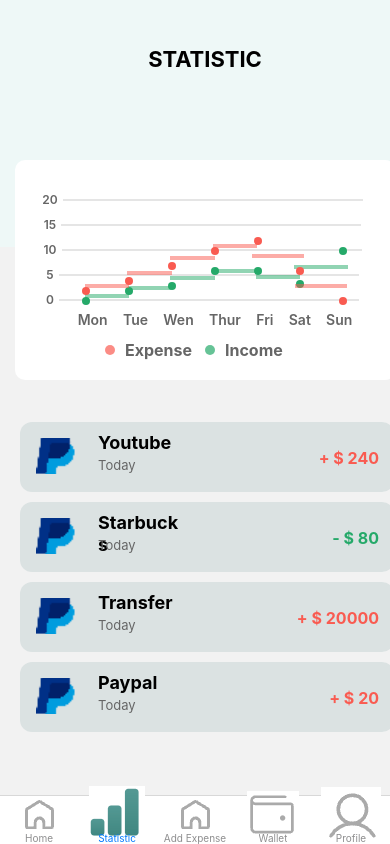
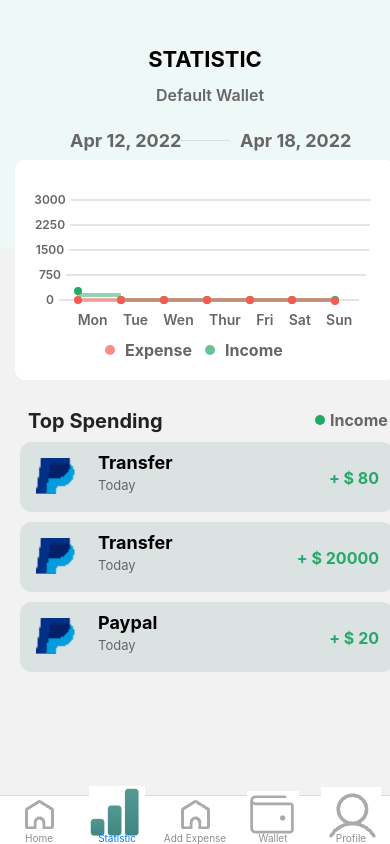
Before and after one commit to phnb/Software-Engineer-Project, a React Native app in the folder react_native/: screen /Statistic in a window 390 px wide. Built offline with nearby package versions, Linux system fonts and the light colour scheme.

Commit message:
Statistic page !!!

```diff
--- a/react_native/src/components/card.js
+++ b/react_native/src/components/card.js
@@ -20,9 +20,11 @@
 } from 'react-native/Libraries/NewAppScreen';
 
 
-function Card({navigation, name, time, cost, type, top }) {
+function Card({navigation, isExist, name, time, cost, type, top }) {
   let str = type ? '+' : '-';
   return (
+    <View>
+      {!isExist ? <View></View>:
       <TouchableOpacity
         style={[group1.item, {top: top}]}
         onPress={() => navigation.navigate('CardInfo')}
@@ -30,8 +32,9 @@
         <Text style={group1.itemName}>{name}</Text>
         <Image style={group1.img} source={require('../pages/imgs/image3.png')} />
         <Text style={group1.itemDate}>{time}</Text>
-      <Text style={[group1.itemMoney, {color: type ? 'rgb(249, 91, 81)' : 'rgb(37, 169, 105)'}]}>{str + ' $ ' + cost}</Text>
-    </TouchableOpacity>
+        <Text style={[group1.itemMoney, {color: type ? 'rgb(37, 169, 105)' : 'rgb(249, 91, 81)'}]}>{str + ' $ ' + cost}</Text>
+      </TouchableOpacity> }
+    </View>
   );
 };
 
--- a/react_native/src/pages/homepage.js
+++ b/react_native/src/pages/homepage.js
@@ -38,6 +38,9 @@
   const [balance, OnchangeBalance] = useState(0);
   // const [username, OnchangeUsername] = useState('');
   const [welcome, OnchangeWelcome] = useState('');
+
+  const recrodsName = ['Transfer', 'Transfer', 'Paypal'];
+  let recrodsLen = recrodsName .length;
 
   var date = new Date();
   useEffect(() => {
@@ -161,10 +164,10 @@
       <Text style={group2.incomeNum}>$ {income}</Text>
 
       <Text style={group3.latest}>Latest 4 records</Text>
-      <Card navigation={navigation} name={'Youtube'} time={'Today'} cost={240.00} type={true} top={422} />
-      <Card navigation={navigation} name={'Starbucks'} time={'Today'} cost={80.00} type={false} top={502} />
-      <Card navigation={navigation} name={'Transfer'} time={'Today'} cost={20000.00} type={true} top={582} />
-      <Card navigation={navigation} name={'Paypal'} time={'Today'} cost={20.00} type={true} top={662} />
+      <Card navigation={navigation} isExist={recrodsLen >= 1} name={'Youtube'} time={'Today'} cost={240.00} type={true} top={422} />
+      <Card navigation={navigation} isExist={recrodsLen >= 2} name={'Starbucks'} time={'Today'} cost={80.00} type={false} top={502} />
+      <Card navigation={navigation} isExist={recrodsLen >= 3} name={'Transfer'} time={'Today'} cost={20000.00} type={true} top={582} />
+      <Card navigation={navigation} isExist={recrodsLen >= 4}  name={'Paypal'} time={'Today'} cost={20.00} type={true} top={662} />
     </View>
   );
 };
--- a/react_native/src/pages/statistic.js
+++ b/react_native/src/pages/statistic.js
@@ -11,6 +11,7 @@
   Button,
   TextInput,
   Icon,
+  TouchableOpacity,
 } from 'react-native';
 import {
   Colors,
@@ -30,18 +31,32 @@
 const Statistic = ({navigation}) => {
   const lightBlue = '#40C4FE';
   const green = '#53E69D';
-  const MAX_VALUE = 20;
+  const MAX_VALUE = 3000;
   const Y_LEVELS = 4;
   const X_LEVELS = 7;
 
-  const incomePoints = [Point(0, 0), Point(1, 2), Point(2, 3), Point(3, 6), Point(4, 6), Point(5, 3.4), Point(6, 10)];
+  const incomePoints = [Point(0, 300), Point(1, 2), Point(2, 3), Point(3, 6), Point(4, 6), Point(5, 3.4), Point(6, 10)];
   const expensePoints = [Point(0, 2), Point(1, 4), Point(2, 7), Point(3, 10), Point(4, 12), Point(5, 6), Point(6, 0)];
+
+  const [type, onChangeType] = React.useState(true);
+
+  let displayType = type ? 'Income' : 'Expense';
+  const incomeName = ['Transfer', 'Transfer', 'Paypal'];
+  const expenseName = ['Starbucks', 'Youtube', 'Transfer', 'Transfer'];
+  let incomeLength = incomeName.length;
+  let expenseLength = expenseName.length;
 
   return (
     <View>
       <View style={group1.rectangle1}>
         <Text style={group1.statistic}>STATISTIC</Text>
       </View>
+      <TouchableOpacity style={group1.wallet}>
+        <Text style={group1.walletText}>Default Wallet </Text>
+      </TouchableOpacity>
+      <Text style={group1.startTime}>Apr 12, 2022</Text>
+      <View style={group1.array} />
+      <Text style={group1.endTime}>Apr 18, 2022</Text>
       <View style={styles.rectangular}>
         <View style={styles.container}>
           <SeparatorsLayer topValue={MAX_VALUE} separators={Y_LEVELS} height={100}>
@@ -77,15 +92,138 @@
         <Text style={styles.income}>Income</Text>
         <View style={styles.incomeSign}/>
       </View>
-      <Card navigation={navigation} name={'Youtube'} time={'Today'} cost={240.00} type={true} top={422} />
-      <Card navigation={navigation} name={'Starbucks'} time={'Today'} cost={80.00} type={false} top={502} />
-      <Card navigation={navigation} name={'Transfer'} time={'Today'} cost={20000.00} type={true} top={582} />
-      <Card navigation={navigation} name={'Paypal'} time={'Today'} cost={20.00} type={true} top={662} />
+      <Text style={group1.records}>Top Spending</Text>
+      <TouchableOpacity
+        style={group1.displayType}
+        onPress={() => onChangeType(!type)}
+      >
+        <View style={[group1.displaySign, {backgroundColor: type ? 'rgb(37, 169, 105)' : 'rgb(249, 91, 81)'}]}/>
+        <Text style={group1.displayText}>{displayType}</Text>
+      </TouchableOpacity>
+      {type ?
+        <View>
+          <Card navigation={navigation} isExist={incomeLength >= 1} name={incomeName[0]} time={'Today'} cost={80.00} type={type} top={442} />
+          <Card navigation={navigation} isExist={incomeLength >= 2} name={incomeName[1]} time={'Today'} cost={20000.00} type={type} top={522} />
+          <Card navigation={navigation} isExist={incomeLength >= 3} name={incomeName[2]} time={'Today'} cost={20.00} type={type} top={602} />
+          <Card navigation={navigation} isExist={incomeLength >= 4} name={incomeName[2]} time={'Today'} cost={240.00} type={type} top={682} />
+        </View>  :
+        <View>
+          <Card navigation={navigation} isExist={expenseLength >= 1} name={'Starbucks'} time={'Today'} cost={80.00} type={type} top={442} />
+          <Card navigation={navigation} isExist={expenseLength >= 2} name={'Transfer'} time={'Today'} cost={20000.00} type={type} top={522} />
+          <Card navigation={navigation} isExist={expenseLength >= 3} name={'Paypal'} time={'Today'} cost={20.00} type={type} top={602} />
+          <Card navigation={navigation} isExist={expenseLength >= 4} name={'Youtube'} time={'Today'} cost={240.00} type={type} top={682} />
+        </View>
+      }
     </View>
   );
 };
 
 const group1 = StyleSheet.create({
+  records: {
+    /* Transactions records */
+    position: 'absolute',
+    width: 200,
+    height: 22,
+    top: 410,
+    left: 28,
+
+    color: 'rgb(34, 34, 34)',
+    fontFamily: 'Inter',
+    fontSize: 20,
+    fontWeight: '700',
+    lineHeight: 22,
+    textAlign: 'left',
+  },
+  displayType: {
+    /* Types */
+    position: 'absolute',
+    width: 80,
+    height: 20,
+    top: 410,
+    left: 310,
+
+    // backgroundColor: 'rgb(0, 0, 0)',
+  },
+  displayText: {
+    left: 20,
+    color: 'rgb(102, 102, 102)',
+    fontFamily: 'Inter',
+    fontSize: 16,
+    fontWeight: '700',
+    lineHeight: 20,
+    textAlign: 'left',
+  },
+  displaySign: {
+    width: 10,
+    height: 10,
+    left: 5,
+    top: 5,
+    // backgroundColor: 'rgba(37, 169, 105, 0.7)',
+    position: 'absolute',
+    borderRadius: 50,
+  },
+  wallet: {
+    position: 'absolute',
+    width: 120,
+    height: 30,
+    top: 80,
+    left: 145,
+
+    backgroundColor: 'rgb(238, 248, 247)',
+    // elevation: 2,
+    borderRadius: 10,
+  },
+  walletText: {
+    position: 'absolute',
+    left: 11,
+    top: 5,
+    color: 'rgb(102, 102, 102)',
+    fontFamily: 'Inter',
+    fontSize: 16,
+    fontWeight: '600',
+    lineHeight: 20,
+    textAlign: 'left',
+  },
+  startTime: {
+    position: 'absolute',
+    width: 120,
+    height: 30,
+    top: 130,
+    left: 70,
+
+    color: 'rgb(102, 102, 102)',
+    fontFamily: 'Inter',
+    fontSize: 18,
+    fontWeight: '700',
+    lineHeight: 22,
+    textAlign: 'left',
+  },
+  endTime: {
+    position: 'absolute',
+    width: 120,
+    height: 30,
+    top: 130,
+    left: 240,
+
+    color: 'rgb(102, 102, 102)',
+    fontFamily: 'Inter',
+    fontSize: 18,
+    fontWeight: '700',
+    lineHeight: 22,
+    textAlign: 'left',
+  },
+  array: {
+    position: 'absolute',
+    width: 50,
+    height: 1,
+    top: 140,
+    left: 180,
+
+    backgroundColor: 'rgba(0, 0, 0, 0.1)',
+    opacity: 20,
+    // borderBottomColor: 'red',
+    // color: 'rgb(0, 0, 0)',
+  },
   rectangle1: {
     /* Rectangle 1 */
     position: 'absolute',
```
Also changed, not shown: 1 other file (tests, documents, lock files or other folders). Lines whose indentation alone changed are shown as unchanged.
